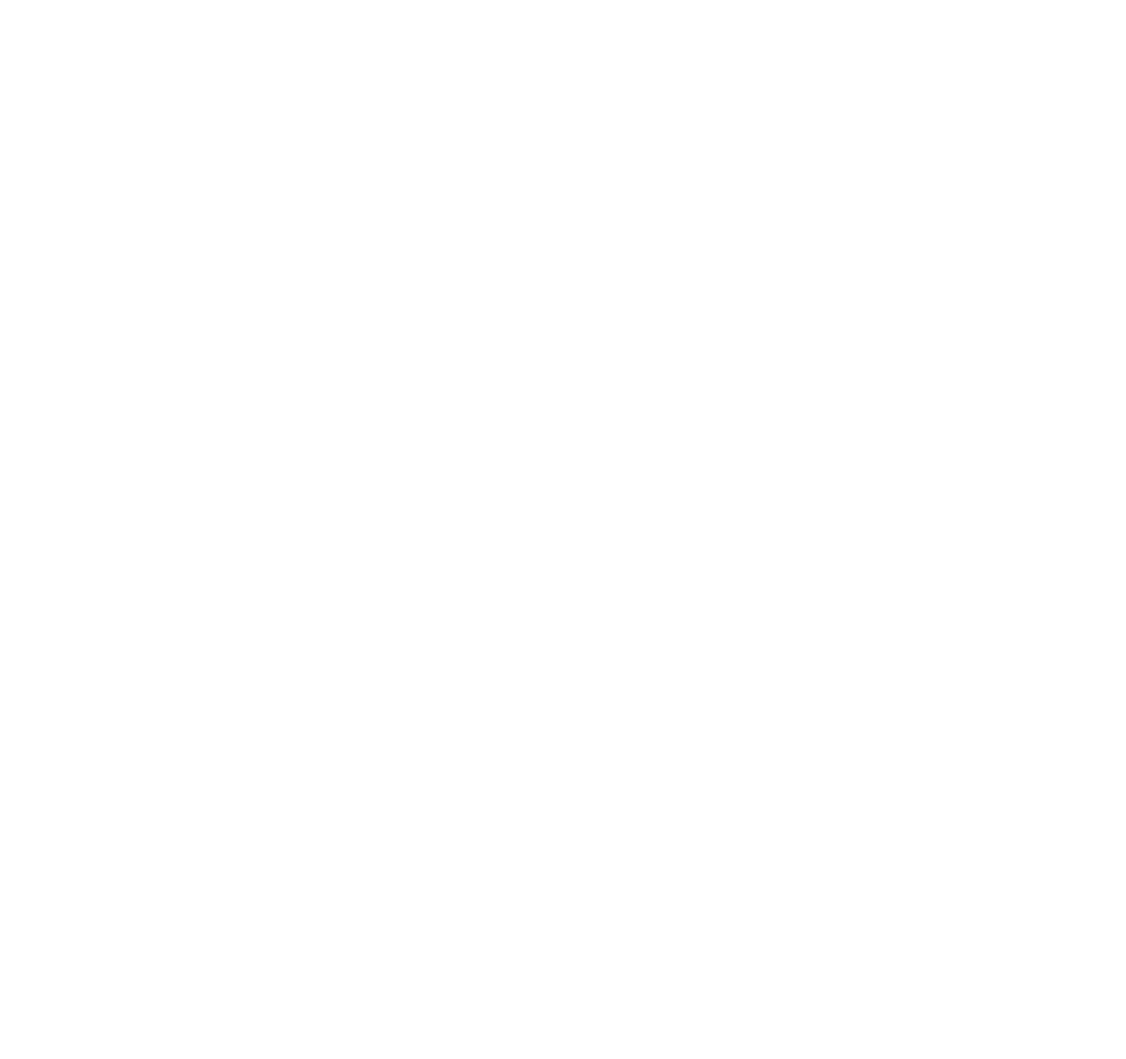
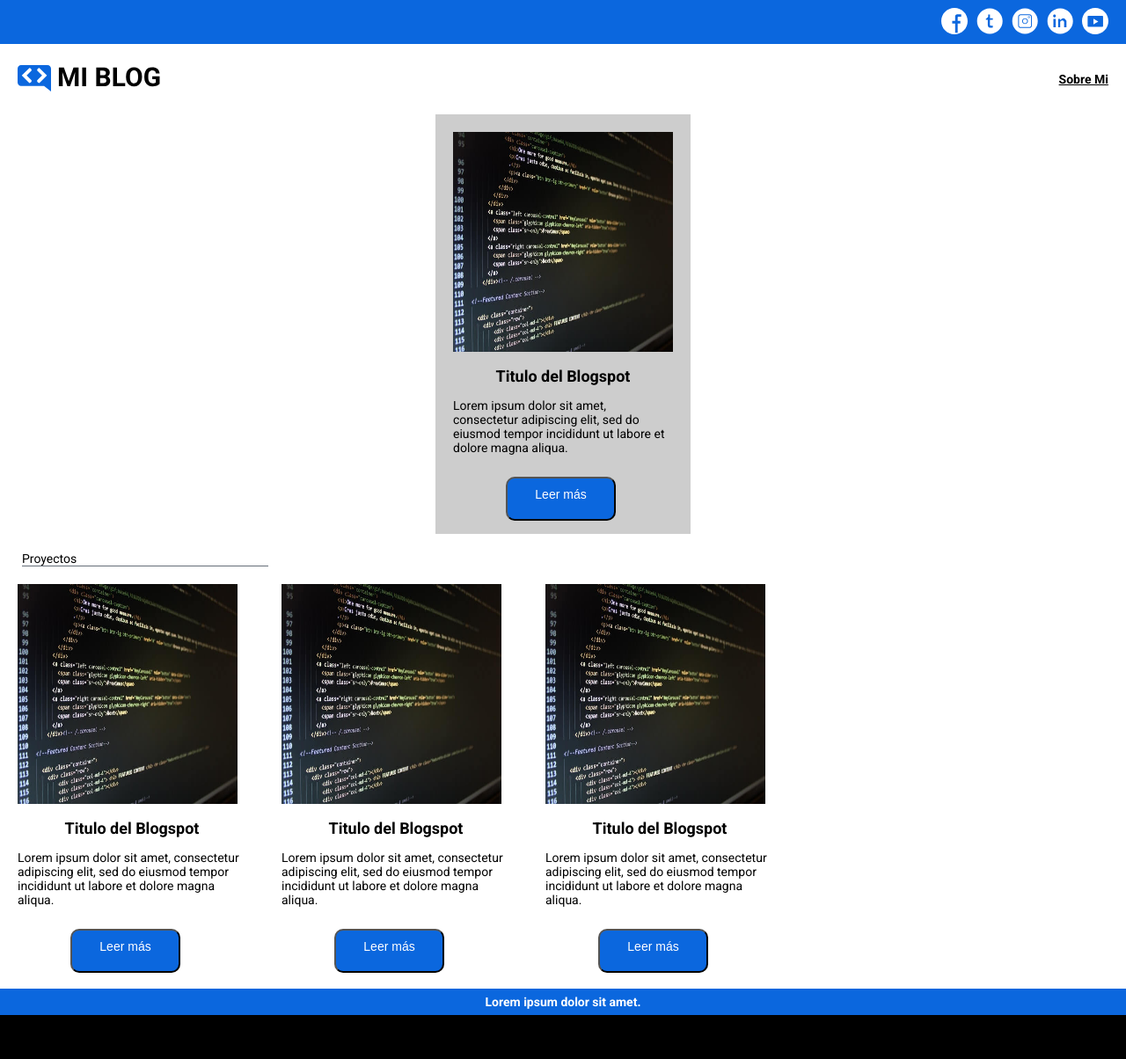
Before and after one commit to Yenda09/blog, a plain HTML site: page profile.html in a window 1280 px wide. Shown: the whole page at 88% size. Before the commit the page ends 800 px from the top, so only its background shows below. Drawn offline with Linux system fonts and the light colour scheme.

Commit message:
estructura del blog terminada

```diff
--- a/css/styles.css
+++ b/css/styles.css
@@ -211,3 +211,12 @@ footer{
 .icons_section h3,p{
     margin-bottom: 10px;
 }
+
+/* Profile */
+
+.profile_container{
+    width: 290px;
+    margin: 0 auto;
+    padding-top: 10px;
+    background-color: var(--secondary_color);
+}
--- a/profile.html
+++ b/profile.html
@@ -0,0 +1,83 @@
+<!DOCTYPE html>
+<html lang="en">
+<head>
+    <meta charset="UTF-8">
+    <meta http-equiv="X-UA-Compatible" content="IE=edge">
+    <meta name="viewport" content="width=device-width, initial-scale=1.0">
+    <title>Mi Blog</title>
+    <link rel="stylesheet" href="/css/styles.css">
+    <link rel="preconnect" href="https://fonts.googleapis.com">
+    <link rel="preconnect" href="https://fonts.gstatic.com" crossorigin>
+    <link href="https://fonts.googleapis.com/css2?family=Roboto:wght@400;700&display=swap" rel="stylesheet">
+</head>
+<body>
+    <header>
+        <section class="icons_container">
+            <div class="icons">
+                <a href="/"><img src="/assets/icons/facebook_icon.svg" alt="facebook logo"></a>
+                <a href="/"><img src="/assets/icons/twitter_icon.svg" alt="twitter logo"></a>
+                <a href="/"><img src="/assets/icons/instagram_icon.svg" alt="instagram logo"></a>
+                <a href="/"><img src="/assets/icons/linkedin_icon.svg" alt="linkedin logo"></a>
+                <a href="/"><img src="/assets/icons/youtube_icon.svg" alt="youtube logo"></a>
+            </div>
+        </section>
+        <nav>
+            <div class="nav-logo_container">
+                <a href="/"><img src="/assets/icons/logo.svg" alt="Mi Blog logo"></a>
+            </div>
+            <div class="profile-link">
+                <a href="/profile.html"><h3>Sobre Mi</h3></a>
+            </div>
+        </nav>
+    </header>
+    <main>
+        <section>
+            <section class="generic_container profile_container">
+                <article class="article_card">
+                    <div class="post_card">
+                        <img class="imagen1" src="/assets/imagenes/mini_pexels-pixabay-270360.jpg" alt="">
+                        <h2>Titulo del Blogspot</h2>
+                        <p>Lorem ipsum dolor sit amet, consectetur adipiscing elit, sed do eiusmod tempor incididunt ut labore et dolore magna aliqua.</p>
+                        <button class="button"><a href="/blog.html"><p>Leer más</p></a></button>
+                    </div>
+                </article>
+            </section>
+        </section>
+        <section class="generic_container projects_container">
+            <p class="section_title">Proyectos</p>
+            <div class="inner-container" >
+                <article class="article_card">
+                    <div class="post_card">
+                        <img class="imagen1" src="/assets/imagenes/mini_pexels-pixabay-270360.jpg" alt="">
+                        <h2>Titulo del Blogspot</h2>
+                        <p>Lorem ipsum dolor sit amet, consectetur adipiscing elit, sed do eiusmod tempor incididunt ut labore et dolore magna aliqua.</p>
+                        <button class="button"><a href="/blog.html"><p>Leer más</p></a></button>
+                    </div>
+                </article>
+                <article class="article_card">
+                    <div class="post_card">
+                        <img class="imagen1" src="/assets/imagenes/mini_pexels-pixabay-270360.jpg" alt="">
+                        <h2>Titulo del Blogspot</h2>
+                        <p>Lorem ipsum dolor sit amet, consectetur adipiscing elit, sed do eiusmod tempor incididunt ut labore et dolore magna aliqua.</p>
+                        <button class="button"><a href="/blog.html"><p>Leer más</p></a></button>
+                    </div>
+                </article>
+                <article class="article_card">
+                    <div class="post_card">
+                        <img class="imagen1" src="/assets/imagenes/mini_pexels-pixabay-270360.jpg" alt="">
+                        <h2>Titulo del Blogspot</h2>
+                        <p>Lorem ipsum dolor sit amet, consectetur adipiscing elit, sed do eiusmod tempor incididunt ut labore et dolore magna aliqua.</p>
+                        <button class="button"><a href="/blog.html"><p>Leer más</p></a></button>
+                    </div>
+                </article>
+            </div>
+        </section>
+    </main>
+    <footer>
+        <section class="footer-first_section">
+            <h3>Lorem ipsum dolor sit amet.</h3>
+        </section>
+        <section class="footer-second_section"></section>
+    </footer>
+</body>
+</html>
```
